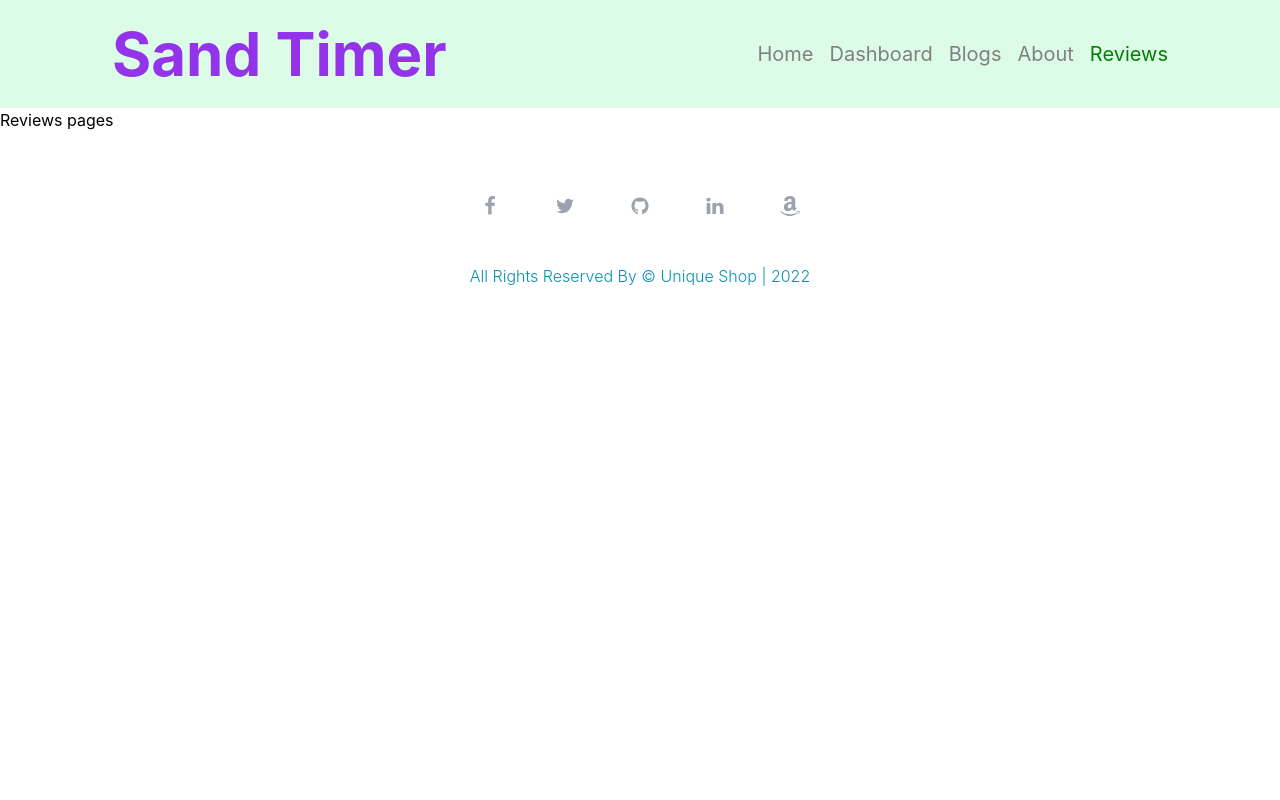
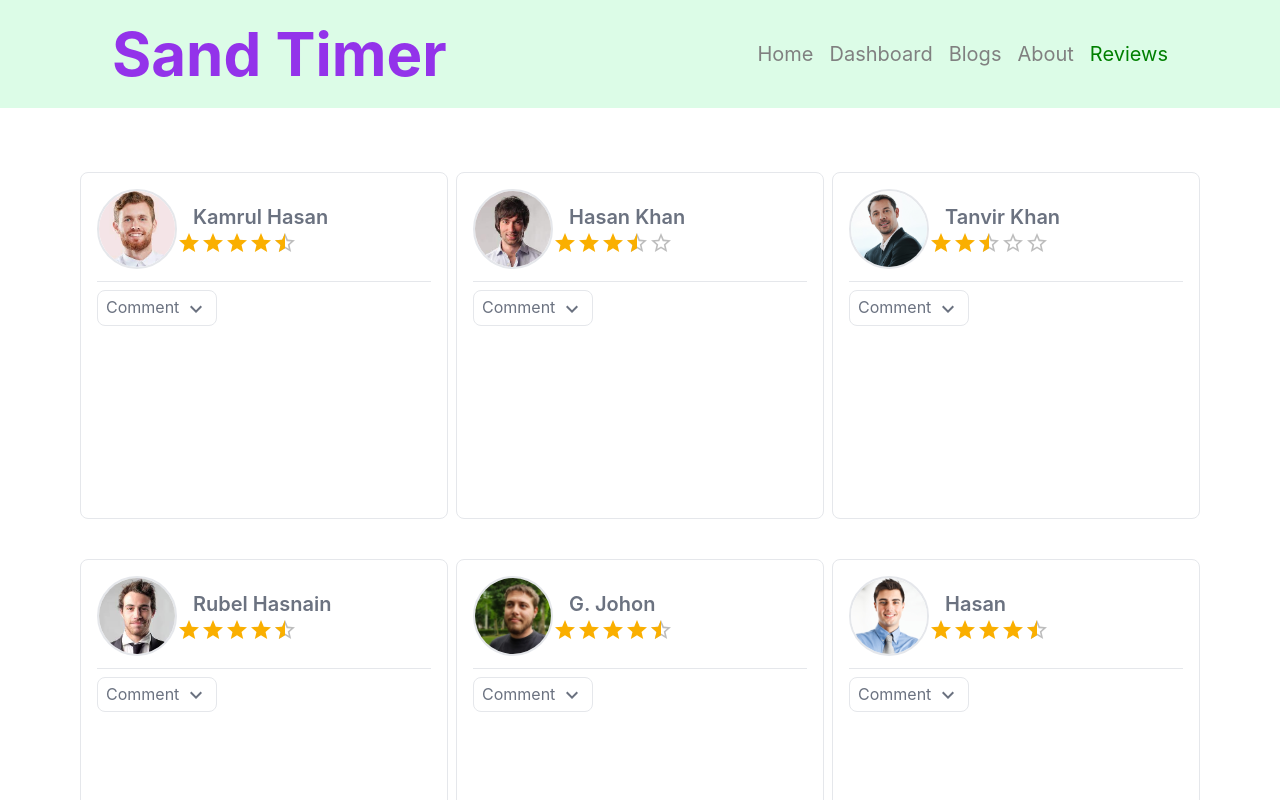
Before and after one commit to Tanvir-Alam625/product-analysis-website-unique-shop, a React (Create React App) app: page /reviews in a window 1280 px wide. Shown: the top 800 px of the page. Built offline with nearby package versions, Linux system fonts and the light colour scheme.

Commit message:
reviews component added

```diff
--- a/src/components/Customer/Customer.js
+++ b/src/components/Customer/Customer.js
@@ -5,7 +5,6 @@ import { ChevronLeft, ChevronRightTwoTone } from "@mui/icons-material";
 
 export default function Customer({ data }) {
   const [open, setOpen] = useState(false);
-  console.log(open);
   const { name, img, comment, rating } = data;
   return (
     <div className="border rounded-lg p-4 my-4 w-full">
--- a/src/components/Home/Home.js
+++ b/src/components/Home/Home.js
@@ -2,8 +2,10 @@ import React from "react";
 import useCustomerData from "../../hooks/useCustomerData";
 import Customer from "../Customer/Customer";
 import Slider from "../sand-removebg-preview.png";
+import { useNavigate } from "react-router-dom";
 const Home = () => {
   const [customer, setCustomer] = useCustomerData();
+  const navigate = useNavigate();
   const customerData = customer.slice(0, 3);
   console.log(customerData);
   return (
@@ -42,7 +44,10 @@ const Home = () => {
         </div>
 
         <div className="btn flex justify-center">
-          <button className="text-center py-2 px-4 bg-purple-500  text-xl rounded  hover:text-white">
+          <button
+            onClick={() => navigate("/reviews")}
+            className="text-center py-2 px-4 bg-purple-500  text-xl rounded  hover:text-white"
+          >
             See All Reviews
           </button>
         </div>
--- a/src/components/Reviews/Reviews.js
+++ b/src/components/Reviews/Reviews.js
@@ -1,9 +1,16 @@
+import { data } from "autoprefixer";
 import React from "react";
+import useCustomerData from "../../hooks/useCustomerData";
+import Customer from "../Customer/Customer";
 
 const Reviews = () => {
+  const [customer, setCustomer] = useCustomerData();
+
   return (
-    <div>
-      <h2>Reviews pages</h2>
+    <div className="mt-12  px-20  grid grid-cols-1 md:grid-cols-2 lg:grid-cols-3 gap-2 justify-center ">
+      {customer.map((data) => (
+        <Customer key={data.id} data={data} />
+      ))}
     </div>
   );
 };
```
